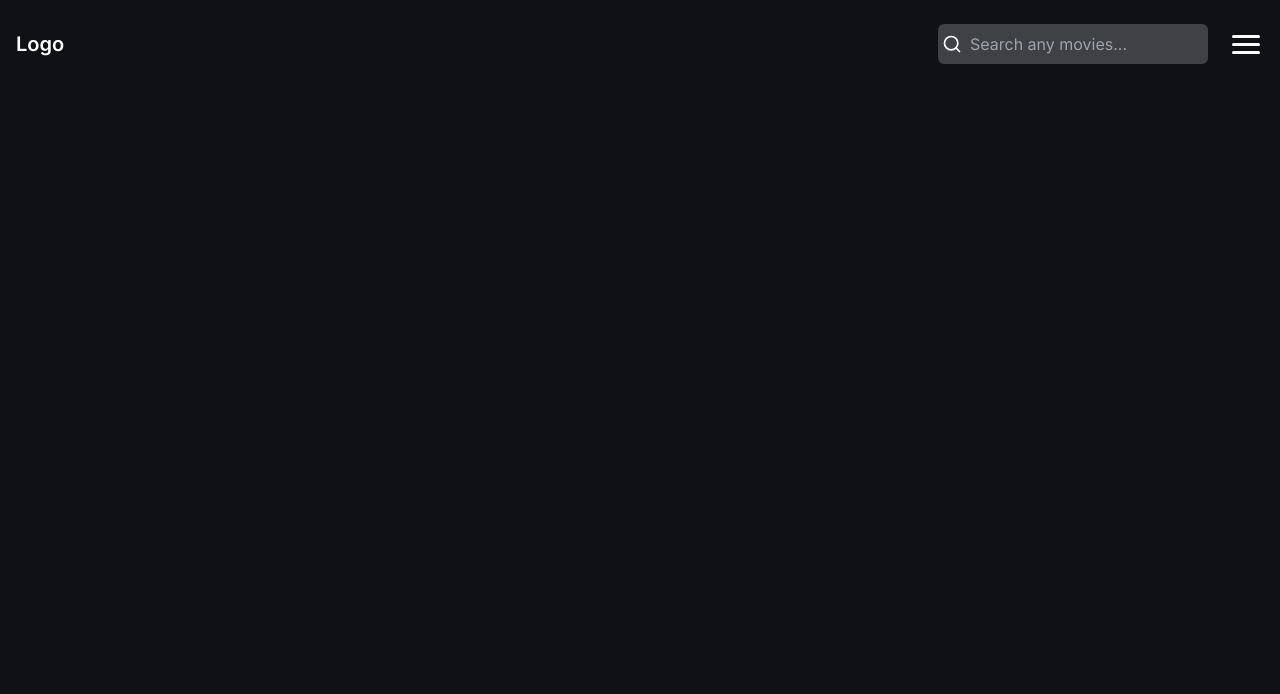
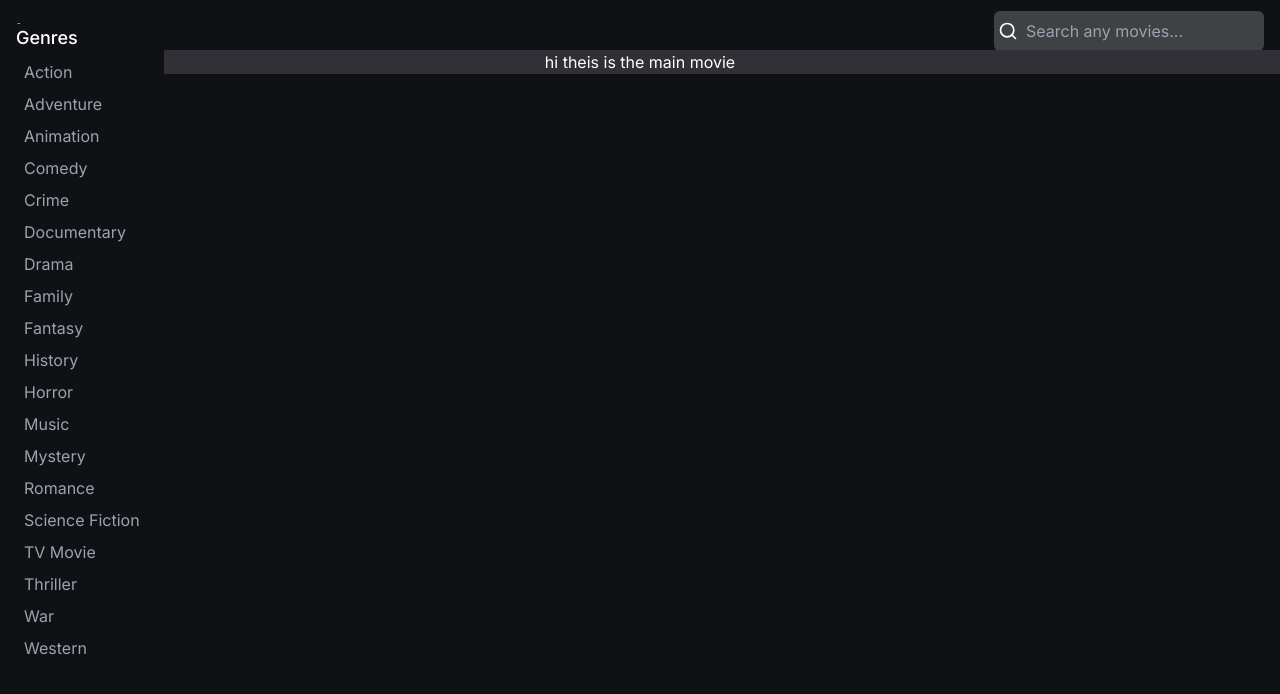
Before and after one commit to coder-kaleb/reelpick, a Next.js app: page / in a window 1280 px wide. Shown: the top 694 px of the page. Built offline with nearby package versions, Linux system fonts and the light colour scheme.

Commit message:
sidebar finished

```diff
--- a/app/globals.css
+++ b/app/globals.css
@@ -3,7 +3,7 @@
 @tailwind utilities;
 
 ::-webkit-scrollbar {
-  width: 8px;
+  width: 3px;
   height: 8px;
 }
 :focus-visible {
@@ -14,3 +14,9 @@
   background-color: hsla(250, 6%, 20%, 1);
   border-radius: 8px;
 }
+
+*, *::after, *::before{
+  padding: 0;
+  margin: 0;
+  box-sizing: border-box;
+}
--- a/app/layout.tsx
+++ b/app/layout.tsx
@@ -17,7 +17,7 @@ export default function RootLayout({
   return (
     <html lang="en">
       <body
-        className={`${inter.className} bg-background h-[300vh] leading-normal`}
+        className={`${inter.className} bg-background-1 h-[300vh] leading-normal`}
       >
         {children}
       </body>
--- a/app/page.tsx
+++ b/app/page.tsx
@@ -1,6 +1,5 @@
-"use client";
-import Nav from "@/components/Nav";
+import HomeMovi from "@/components/HomeMovi";
 
 export default function Home() {
-  return <Nav />;
+  return <HomeMovi />;
 }
--- /dev/null
+++ b/components/HomeMovi.tsx
@@ -0,0 +1,30 @@
+"use client";
+import React, { useState } from "react";
+import Nav from "./Nav";
+import { NavContext } from "@/context";
+import Sidebar from "./Sidebar";
+import MovieWrapper from "./MovieWrapper";
+
+const HomeMovi = () => {
+  const [navState, setNavState] = useState({
+    isOpen: false,
+    extendWidth: false,
+  });
+  const contextVale = {
+    ...navState,
+    setNavState,
+  };
+  return (
+    <main className="relative mx-auto flex flex-col max-w-screen-2xl h-screen">
+      <NavContext.Provider value={contextVale}>
+        <Nav />
+        <div className="flex w-full items-start h-full">
+          <Sidebar />
+          <MovieWrapper />
+        </div>
+      </NavContext.Provider>
+    </main>
+  );
+};
+
+export default HomeMovi;
--- a/components/MenuIcon.tsx
+++ b/components/MenuIcon.tsx
@@ -1,24 +1,23 @@
+import { useNavContext } from "@/context";
 import React from "react";
 
-interface Props {
-  isOpen: boolean;
-}
-const MenuIcon = ({ isOpen }: Props) => {
+const MenuIcon = () => {
+  const { isOpen } = useNavContext();
   return (
     <>
       <span
-        className={`w-7 h-[3px] rounded-sm bg-white transition-all duration-500 ${
-          isOpen ? "rotate-45 translate-x-1 translate-y-1" : ""
+        className={`h-[2px] w-6 rounded-sm bg-white transition-all duration-500 ${
+          isOpen ? "translate-x-1 translate-y-1 rotate-45" : ""
         }`}
       ></span>
       <span
-        className={`w-7 h-[3px] rounded-sm bg-white transition-all duration-100 ${
+        className={`h-[2px] w-6 rounded-sm bg-white transition-all duration-100 ${
           isOpen ? "scale-0" : ""
         }`}
       ></span>
       <span
-        className={`w-7 h-[3px] rounded-sm bg-white transition-all duration-500 ${
-          isOpen ? "-rotate-45 translate-x-1 -translate-y-1" : ""
+        className={`h-[2px] w-6 rounded-sm bg-white transition-all duration-500 ${
+          isOpen ? "-translate-y-1 translate-x-1 -rotate-45" : ""
         }`}
       ></span>
     </>
--- a/components/MobNav.tsx
+++ b/components/MobNav.tsx
@@ -2,61 +2,51 @@ import { Search, X } from "lucide-react";
 import Link from "next/link";
 import React from "react";
 import MenuIcon from "./MenuIcon";
+import { useNavContext } from "@/context";
 
-interface Props {
-  navState: {
-    isOpen: boolean;
-    extendWidth: boolean;
-  };
-  setNavState: React.Dispatch<
-    React.SetStateAction<{
-      isOpen: boolean;
-      extendWidth: boolean;
-    }>
-  >;
-}
-const MobNav = ({ navState, setNavState }: Props) => {
+const MobNav = () => {
+  const { isOpen, extendWidth, setNavState } = useNavContext();
   return (
     <header
-      className="relative mx-auto flex max-w-screen-2xl
-    items-center justify-between gap-2 px-4 py-6 md:hidden"
+      className="relative flex items-center
+    gap-2 overflow-hidden px-4 pt-3 md:hidden"
     >
       <Link
         href="/"
-        className={`text-xl font-semibold text-white ${navState.extendWidth ? "hidden" : ""}`}
+        className={`text-xl font-semibold text-white ${extendWidth ? "hidden" : "block"}`}
       >
         Logo
       </Link>
       <div
-        className={`flex items-center gap-1 ${navState.extendWidth ? "w-full" : ""}`}
+        className={`ml-auto flex items-center gap-2 ${extendWidth ? "w-full" : ""}`}
       >
         <input
           type="text"
           placeholder="Search any movies..."
-          className={`flex-1 origin-right scale-0 rounded-md transition-all duration-200 ${navState.extendWidth ? "w-full scale-100" : ""} border-none bg-white-alpha-20 px-1 py-2 pl-8 text-white outline-none`}
+          className={`flex-1 origin-right scale-0 rounded-md transition-all duration-200 ${extendWidth ? "w-full scale-100" : "w-0 scale-0"} border-none bg-white-alpha-20 px-1 py-2 pl-8 text-white outline-none`}
         />
         <div
           className="flex size-8 items-center justify-center rounded bg-white-alpha-20 hover:cursor-pointer md:hidden"
           onClick={() =>
             setNavState((preVal) => ({
               ...preVal,
-              extendWidth: !navState.extendWidth,
+              extendWidth: !extendWidth,
             }))
           }
         >
-          {navState.extendWidth ? (
+          {extendWidth ? (
             <X className="size-5 text-white" />
           ) : (
             <Search className="size-5 text-white" />
           )}
         </div>
         <div
-          className="flex flex-col items-center gap-[5px] p-1 hover:cursor-pointer "
+          className={`flex flex-col items-center gap-[5px] hover:cursor-pointer ${extendWidth ? "hidden" : ""}`}
           onClick={() =>
-            setNavState((preVal) => ({ ...preVal, isOpen: !navState.isOpen }))
+            setNavState((preVal) => ({ ...preVal, isOpen: !isOpen }))
           }
         >
-          <MenuIcon isOpen={navState.isOpen} />
+          <MenuIcon />
         </div>
       </div>
     </header>
--- /dev/null
+++ b/components/MovieWrapper.tsx
@@ -0,0 +1,11 @@
+import React from "react";
+
+const MovieWrapper = () => {
+  return (
+    <section className="w-full bg-banner-background text-center mx-auto text-white">
+      hi theis is the main movie
+    </section>
+  )
+};
+
+export default MovieWrapper;
--- a/components/Nav.tsx
+++ b/components/Nav.tsx
@@ -1,44 +1,45 @@
 "use client";
 import { Menu, Search, X } from "lucide-react";
 import Link from "next/link";
-import React, { useState } from "react";
+import React, { useContext, useState } from "react";
 import MenuIcon from "./MenuIcon";
 import MobNav from "./MobNav";
+import { useNavContext } from "@/context";
+
+export interface navProps {
+  isOpen: boolean;
+  extendWidth: boolean;
+  setNavState: React.Dispatch<
+    React.SetStateAction<{
+      isOpen: boolean;
+      extendWidth: boolean;
+    }>
+  >;
+}
 
 const Nav = () => {
-  const [navState, setNavState] = useState({
-    isOpen: false,
-    extendWidth: false,
-  });
+  const {isOpen, setNavState} = useNavContext()
   return (
     <>
       <header
-        className="relative mx-auto hidden max-w-screen-2xl
-     items-center justify-between gap-2 px-4 py-6 md:flex"
+        className="relative pt-3 hidden max-w-screen-2xl
+     items-center justify-between gap-2 px-4 overflow-hidden md:flex"
       >
         <Link href="/" className={`text-xl font-semibold text-white`}>
           Logo
         </Link>
-        <div className={`relative flex items-center gap-3 md:gap-5`}>
-          <div className={``}>
+        <div className={` relative flex items-center gap-3 md:gap-5`}>
+
             <input
               type="text"
               placeholder="Search any movies..."
-              className={`flex-1 rounded-md border-none bg-white-alpha-20 px-1 py-2 pl-8 text-white outline-none`}
+              className={`max-w-72 w-full flex-1 rounded-md border-none bg-white-alpha-20 px-1 py-2 pl-8 text-white outline-none`}
             />
             <Search className="absolute left-1 top-1/2 size-5 -translate-y-1/2 text-white hover:cursor-pointer" />
-          </div>
-          <div
-            className="flex flex-col items-center gap-[5px] p-1 hover:cursor-pointer "
-            onClick={() =>
-              setNavState((preVal) => ({ ...preVal, isOpen: !navState.isOpen }))
-            }
-          >
-            <MenuIcon isOpen={navState.isOpen} />
-          </div>
+
         </div>
       </header>
-      <MobNav navState={navState} setNavState={setNavState} />
+      <MobNav />
     </>
   );
 };
--- /dev/null
+++ b/components/Sidebar.tsx
@@ -0,0 +1,103 @@
+import { useNavContext } from "@/context";
+import React from "react";
+
+const Sidebar = () => {
+  const { isOpen } = useNavContext();
+  const genres = [
+    {
+      id: 28,
+      name: "Action",
+    },
+    {
+      id: 12,
+      name: "Adventure",
+    },
+    {
+      id: 16,
+      name: "Animation",
+    },
+    {
+      id: 35,
+      name: "Comedy",
+    },
+    {
+      id: 80,
+      name: "Crime",
+    },
+    {
+      id: 99,
+      name: "Documentary",
+    },
+    {
+      id: 18,
+      name: "Drama",
+    },
+    {
+      id: 10751,
+      name: "Family",
+    },
+    {
+      id: 14,
+      name: "Fantasy",
+    },
+    {
+      id: 36,
+      name: "History",
+    },
+    {
+      id: 27,
+      name: "Horror",
+    },
+    {
+      id: 10402,
+      name: "Music",
+    },
+    {
+      id: 9648,
+      name: "Mystery",
+    },
+    {
+      id: 10749,
+      name: "Romance",
+    },
+    {
+      id: 878,
+      name: "Science Fiction",
+    },
+    {
+      id: 10770,
+      name: "TV Movie",
+    },
+    {
+      id: 53,
+      name: "Thriller",
+    },
+    {
+      id: 10752,
+      name: "War",
+    },
+    {
+      id: 37,
+      name: "Western",
+    },
+  ];
+  return (
+    <aside
+      className={`fixed top-6 h-[80dvh] bg-background-1 px-4 transition-all duration-500 overflow-y-auto md:translate-x-0 ${!isOpen ? "-translate-x-full" : "translate-x-0"}`}
+    >
+      <h4 className="mb-1 text-lg font-medium text-white">Genres</h4>
+      <ul className="w-full h-full">
+        {genres.map((item) => (
+          <li
+            key={item.id}
+            className="w-full rounded-md px-2 py-1 text-gray-400 transition hover:cursor-pointer hover:bg-banner-background"
+          >
+            {item.name}
+          </li>
+        ))}
+      </ul>
+    </aside>
+  );
+};
+
+export default Sidebar;
--- /dev/null
+++ b/context.ts
@@ -0,0 +1,11 @@
+import { createContext, useContext } from "react";
+import { navProps } from "./components/Nav";
+
+export const NavContext = createContext<navProps | undefined>(undefined);
+export const useNavContext = () => {
+  const navState = useContext(NavContext);
+  if (navState === undefined) {
+    throw new Error("useNavContext must be used with user");
+  }
+  return navState;
+};
--- a/tailwind.config.ts
+++ b/tailwind.config.ts
@@ -9,14 +9,18 @@ const config: Config = {
   theme: {
     extend: {
       colors: {
-        background: "hsla(220, 17%, 7%, 1)",
+        "background-1": "hsla(220, 17%, 7%, 1)",
         "on-background": "hsla(220, 100%, 95%, 1)",
         "banner-background": "hsla(250, 6%, 20%, 1)",
         "on-surface": "hsla(250, 100%, 95%, 1)",
         "white-alpha-20": "hsla(0, 0%, 100%, 0.2)",
-        primary: "hsla(349, 100%, 43%, 1)",
+        "primary-1": "hsla(349, 100%, 43%, 1)",
         "on-surface-variant": "hsla(250, 1%, 44%, 1)",
         "primary-variant": "hsla(349, 69%, 51%, 1)",
+        "text-color": "hsla(250, 2%, 59%, 1)",
+        "white-hs": "hsla(0, 0%, 100%, 1)",
+        "surface-l": "hsla(250, 13%, 11%, 1)",
+        "rating-color": "hsla(44, 100%, 49%, 1)",
       },
     },
   },
```
